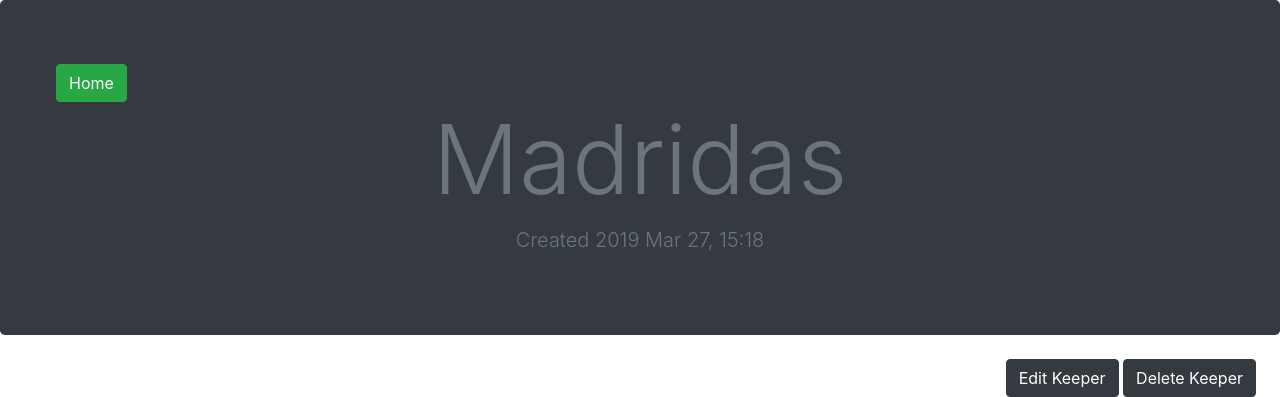
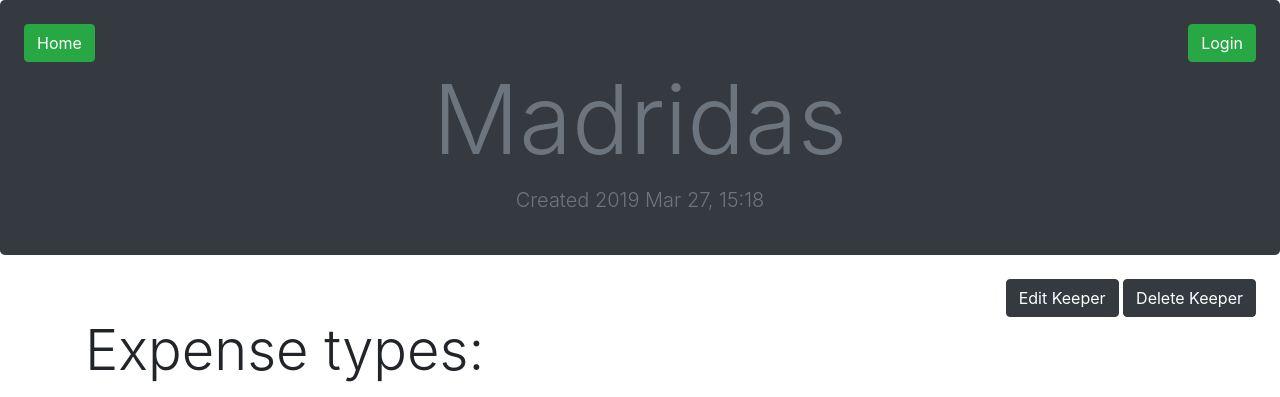
Before and after one commit to Dziugas/expense-manager, a Django app: page /keepers/1/ in a window 1280 px wide. Shown: the top 397 px of the page. Run offline with Django 3.2, Linux system fonts and the light colour scheme; data comes from the database, SQL or seed files in the repository; some libraries are stand-ins or nearby versions.

Commit message:
login logout

```diff
--- a/expenses/settings.py
+++ b/expenses/settings.py
@@ -130,3 +130,6 @@ STATICFILES_DIRS = (
 )
 
 STATIC_ROOT = os.path.abspath(os.path.join(BASE_DIR, '../static'))
+
+LOGIN_REDIRECT_URL = '/'
+LOGOUT_REDIRECT_URL = '/'
--- a/expenses/urls.py
+++ b/expenses/urls.py
@@ -20,4 +20,5 @@ urlpatterns = [
     path('', include('accounts.urls')),
     path('keepers/', include('islaidos_app.urls')),
     path('admin/', admin.site.urls),
+    path('accounts/', include('django.contrib.auth.urls')),
 ]
--- a/islaidos_app/views.py
+++ b/islaidos_app/views.py
@@ -2,6 +2,8 @@ from django.shortcuts import render, redirect
 from .models import Expenses, ExpenseTypes, Keeper
 from .forms import ExpenseForm, ExpenseTypeForm, KeeperForm
 from django.db.models import Sum
+
+from django.contrib.auth.decorators import login_required
 
 #data for charts
 
@@ -51,6 +53,7 @@ def viewKeeper(request, keeper_id):
     return render(request, 'keeper.html', {'keeper':keeper_, 'expense_types':expense_types, 'expenses':expenses, \
                                            'chart_data':chart_data, 'expenses_total':expenses_total, 'chart_data_2':chart_data_2})
 
+@login_required
 def editKeeper(request, keeper_id):
     keeper = Keeper.objects.get(id=keeper_id)
     form = KeeperForm(request.POST or None, instance=keeper)
@@ -59,6 +62,7 @@ def editKeeper(request, keeper_id):
         return redirect('islaidos_app:viewKeeper', keeper_id)
     return render(request, 'keeper-form.html', {'form':form, 'keeper':keeper})
 
+@login_required
 def deleteKeeper(request, keeper_id):
     keeper = Keeper.objects.get(id=keeper_id)
     if request.method == 'POST':
@@ -67,7 +71,7 @@ def deleteKeeper(request, keeper_id):
     return render(request, 'confirm-keeper-deletion.html', {'keeper': keeper})
 
 #Expense views
-
+@login_required
 def createExpense(request, keeper_id):
     form = ExpenseForm(request.POST or None, initial={'keeper':keeper_id})
     keeper = Keeper.objects.get(id=keeper_id)
@@ -77,6 +81,7 @@ def createExpense(request, keeper_id):
         return redirect('islaidos_app:viewKeeper', keeper_id)
     return render(request, 'expense-form.html', {'form': form, 'keeper':keeper})
 
+@login_required
 def editExpense(request, keeper_id, expense_id):
     keeper = Keeper.objects.get(id=keeper_id)
     expense = Expenses.objects.get(id=expense_id)
@@ -94,8 +99,8 @@ def deleteExpense(request, keeper_id, expense_id):
         return redirect('islaidos_app:viewKeeper', keeper_id)
     return render(request, 'confirm-expense-deletion.html', {'expense': expense, "keeper": keeper})
 
-
 #Expense type views
+@login_required
 def createType(request, keeper_id):
     keeper = Keeper.objects.get(id=keeper_id)
     form = ExpenseTypeForm(request.POST or None, initial={'keeper':keeper_id})
@@ -104,6 +109,7 @@ def createType(request, keeper_id):
         return redirect('islaidos_app:viewKeeper', keeper_id)
     return render(request, 'expense-type-form.html', {'form': form, 'keeper': keeper})
 
+@login_required
 def editType(request, keeper_id, type_id):
     keeper = Keeper.objects.get(id=keeper_id)
     expense_type = ExpenseTypes.objects.get(keeper=keeper, id=type_id)
@@ -113,6 +119,7 @@ def editType(request, keeper_id, type_id):
         return redirect('islaidos_app:viewKeeper', keeper_id)
     return render(request, 'expense-type-form.html', {'form': form, 'expense_type': expense_type, 'keeper': keeper})
 
+@login_required
 def deleteType(request, keeper_id, type_id):
     keeper = Keeper.objects.get(id=keeper_id)
     expense_type = ExpenseTypes.objects.get(keeper=keeper, id=type_id)
--- a/templates/base.html
+++ b/templates/base.html
@@ -16,13 +16,35 @@
 
 <body>
 
-<div class="jumbotron bg-dark text-muted text-center mb-4">
-        <div class="text-left ml-4">
+<div class="jumbotron bg-dark text-muted text-center mb-4 p-4">
+
+    <div class="row">
+        <div class="col 6 text-left">
             <button class="btn btn-success">
                 <a style="color: inherit; text-decoration:none;"
                    href="{% url 'accounts:home' %}">Home</a>
             </button>
         </div>
+
+        <div class="col-6 text-right">
+            {% if user.is_authenticated %}
+            <button class="btn btn-success">
+                <a style="color: inherit; text-decoration:none;"
+                   href="{% url 'accounts:viewUser' user.id %}">{{ user.username }}</a>
+            </button>
+            <button class="btn btn-success">
+                <a style="color: inherit; text-decoration:none;"
+                   href="{% url 'logout' %}">Logout</a>
+            </button>
+            {% else %}
+            <button class="btn btn-success">
+                <a style="color: inherit; text-decoration:none;"
+                   href="{% url 'login' %}">Login</a>
+            </button>
+            {% endif %}
+        </div>
+   </div>
+
     <div class="container">
         {% if '/keepers/' in request.path %}
         <h1 class="display-1">
```
Also changed, not shown: accounts/templates/home.html (+15 -1 lines), accounts/templates/user.html (+26 -10 lines), templates/registration/login.html (added, +7 -0 lines).
